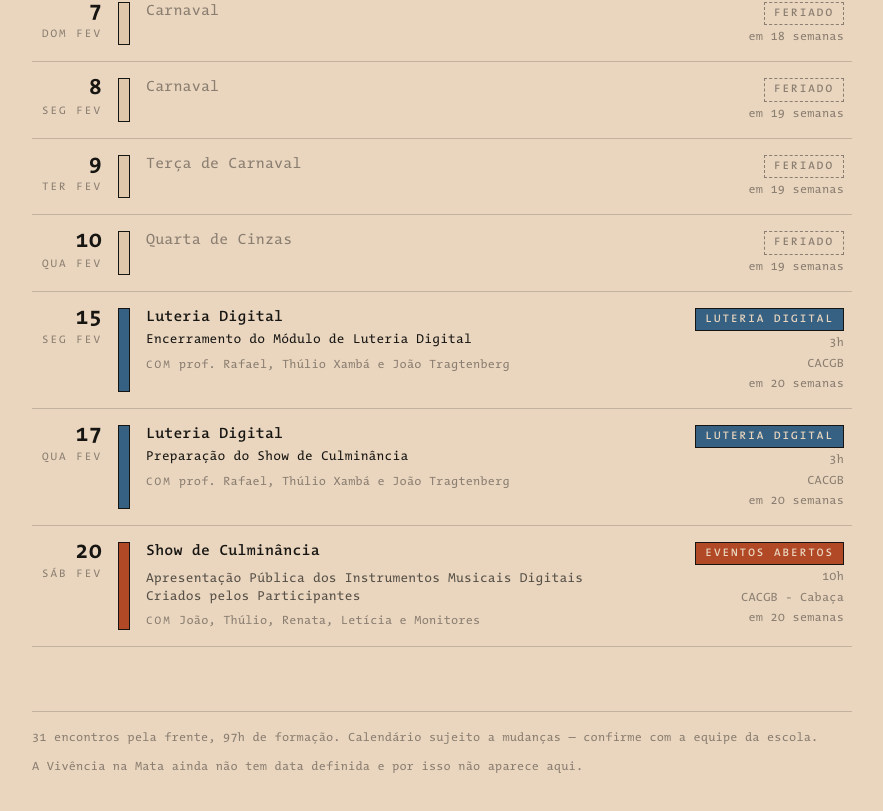
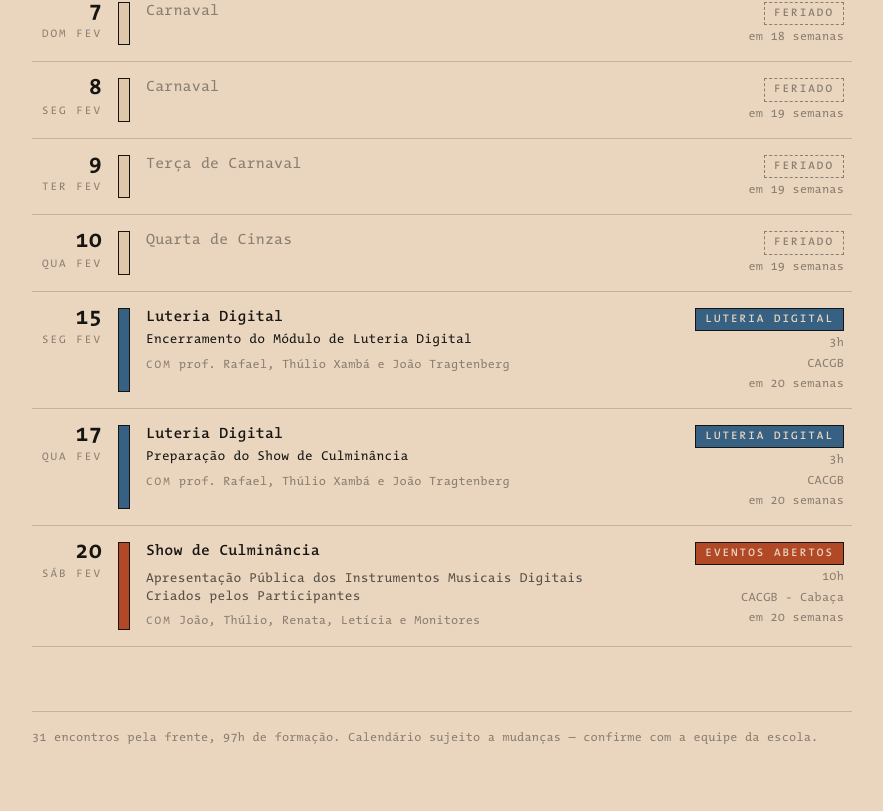
Before and after one commit to bongarbit-org/calendario-escola-bongarbit, a Next.js app: page / in a window 1280 px wide. Shown: the part 5419-6230 px from the top of the page, without its empty margins (198-1081 px from the left). Built offline with nearby package versions, Linux system fonts and the light colour scheme.

Commit message:
Tira do rodapé o aviso de que a Vivência não tem data

```diff
--- a/app/page.tsx
+++ b/app/page.tsx
@@ -80,9 +80,6 @@ export default function Pagina() {
           {pelaFrente.length} encontros pela frente, {horas.toFixed(0)}h de formação.
           Calendário sujeito a mudanças — confirme com a equipe da escola.
         </p>
-        <p style={{ marginTop: "var(--space-2)" }}>
-          A Vivência na Mata ainda não tem data definida e por isso não aparece aqui.
-        </p>
       </footer>
     </main>
   );
```
Also changed, not shown: 1 other file (tests, documents, lock files or other folders).
